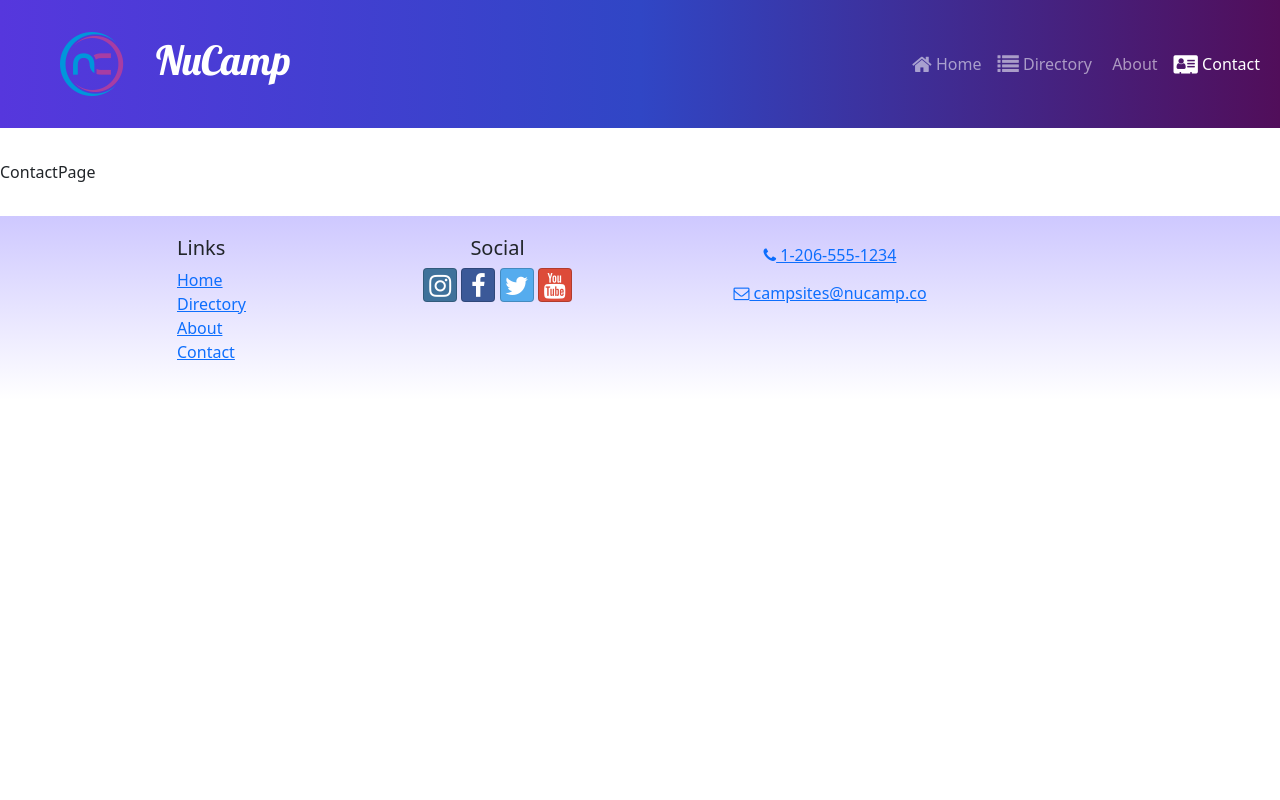
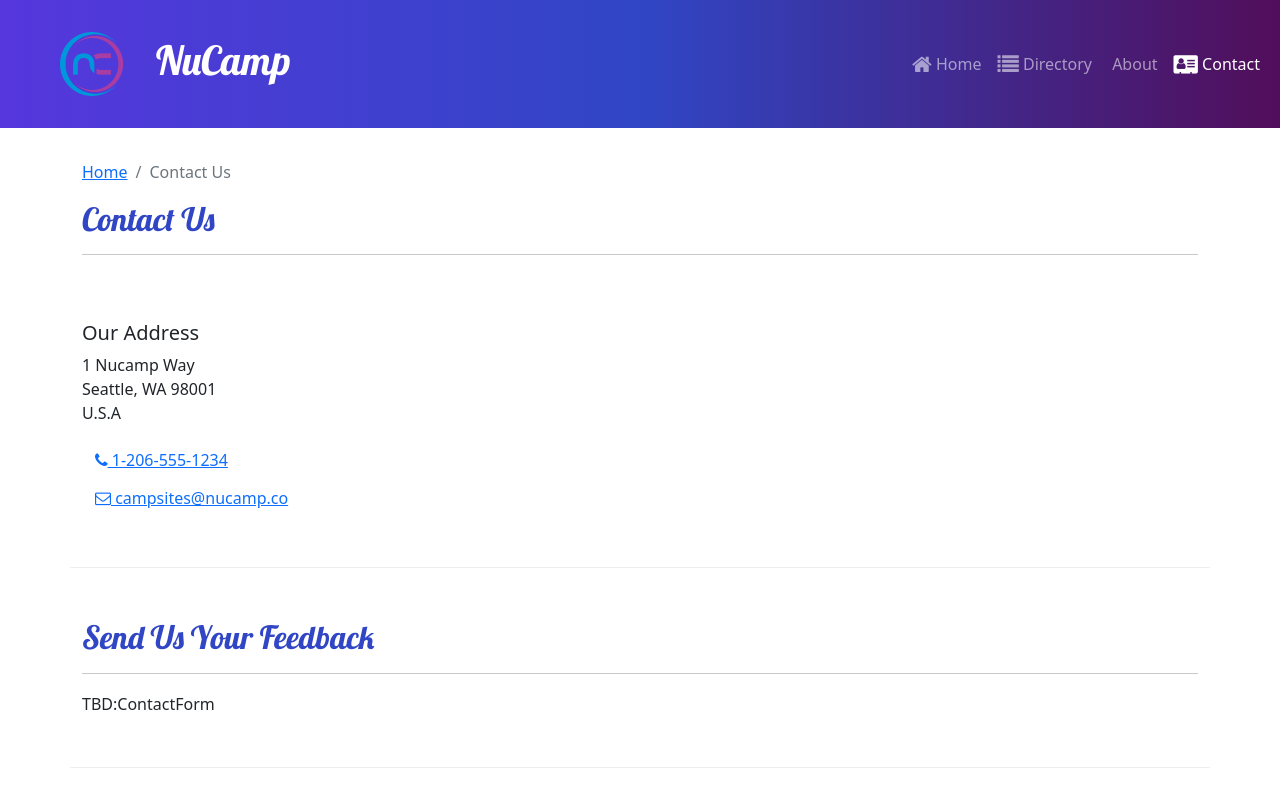
Before and after one commit to FrewAbebe/reapp1nucampsite, a React (Create React App) app: page /contact in a window 1280 px wide. Shown: the top 800 px of the page. Built offline with nearby package versions, Linux system fonts and the light colour scheme.

Commit message:
ContactPage

```diff
--- /dev/null
+++ b/src/features/display/AnimatedDisplayCard.js
@@ -0,0 +1,33 @@
+import { useState, useEffect } from 'react';
+import { Card, CardImg, CardText, CardBody, CardTitle } from 'reactstrap';
+import { useSpring, animated } from 'react-spring';
+
+
+const AnimatedDisplayCard = ({ item }) => {
+    const { image, name, description } = item;
+    const [toggle, setToggle] = useState(false);
+
+    const animatedStyle = useSpring({
+        opacity: toggle ? 1 : 0,
+        transform: toggle ? 'scale(1, 1)': 'scale(1, 0)',
+        config: {duration: 500 }
+    })
+
+    useEffect(() => {
+        setToggle(true);
+    }, [])
+
+    return (
+        <animated.div style={animatedStyle}>
+                <Card>
+                    <CardImg src={image} alt={name} />
+                    <CardBody>
+                        <CardTitle>{name}</CardTitle>
+                        <CardText>{description}</CardText>
+                    </CardBody>
+                </Card>
+        </animated.div>
+    )
+}
+
+export default AnimatedDisplayCard;
--- a/src/features/display/DisplayList.js
+++ b/src/features/display/DisplayList.js
@@ -1,20 +1,26 @@
 import { Col, Row } from 'reactstrap';
-import DisplayCard from './DisplayCard';
+import AnimatedDisplayCard from './AnimatedDisplayCard';
 import { selectFeaturedCampsite } from '../campsites/campsitesSlice';
 import { selectFeaturedPromotion } from '../promotions/promotionsSlice';
 import { selectFeaturedPartner } from '../partners/partnersSlice';
 
 
 const DisplayList = () => {
-    const items = [selectFeaturedCampsite(), selectFeaturedPromotion(), selectFeaturedPartner()];
+    const items = [
+        selectFeaturedCampsite(),
+        selectFeaturedPromotion(),
+        selectFeaturedPartner()
+    ];
 
     return (
         <Row>
             {items.map((item, idx) => {
                 return (
-                    <Col md className='m-1' key={idx}>
-                        <DisplayCard item={item}/>
-                    </Col>
+                    item && (
+                        <Col md className='m-1' key={idx}>
+                            <AnimatedDisplayCard item={item}/>
+                        </Col>
+                    )
                 );
             })}
         </Row>
--- a/src/pages/ContactPage.js
+++ b/src/pages/ContactPage.js
@@ -1,5 +1,46 @@
+import { Container, Col, Row } from "reactstrap";
+import SubHeader from "../components/SubHeader";
+
+
 const ContactPage = () => {
-    return <div>ContactPage</div>
+    return (
+    <Container>
+        <SubHeader current={'Contact Us'}></SubHeader>
+        <Row className="row-content align-items-center">
+            <Col sm='4'><h5>Our Address</h5></Col>
+            <address>
+                1 Nucamp Way
+                <br/>
+                Seattle, WA 98001
+                <br/>
+                U.S.A
+            </address>
+            <Col>
+            <a
+                        role='button'
+                        className='btn btn-link'
+                        href='tel:+12065551234'
+                    >
+                        <i className='fa fa-phone' /> 1-206-555-1234
+                    </a>
+                    <br />
+                    <a
+                        role='button'
+                        className='btn btn-link'
+                        href='mailto:fakeemail@fakeemail.co'
+                    >
+                        <i className='fa fa-envelope-o' /> campsites@nucamp.co
+                    </a>
+            </Col>
+        </Row>
+        <Row className="row-content">
+            <Col xs='12'>
+                <h2>Send Us Your Feedback</h2>
+                <hr/>
+            </Col>
+            <Col md='10'>TBD:ContactForm</Col>
+        </Row>
+    </Container>)
 };
 
 export default ContactPage;
```
